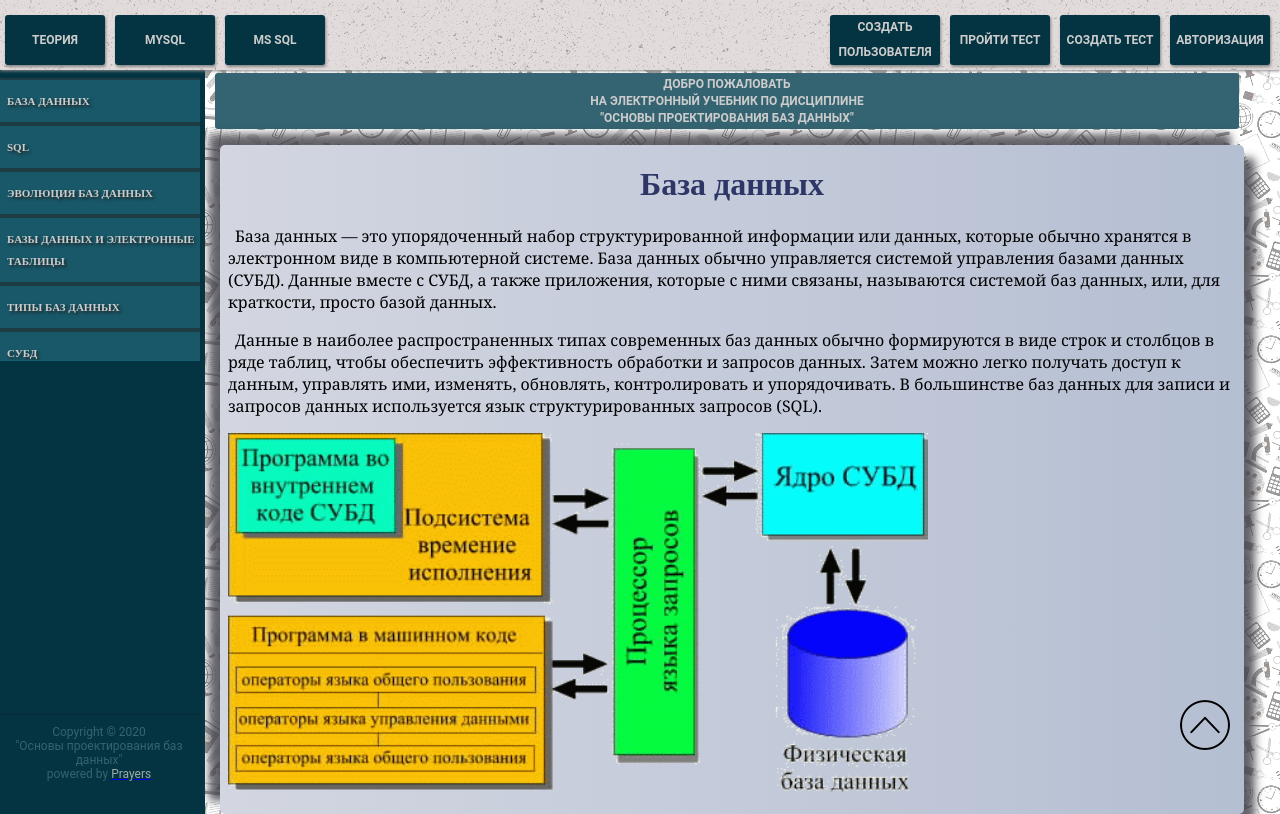
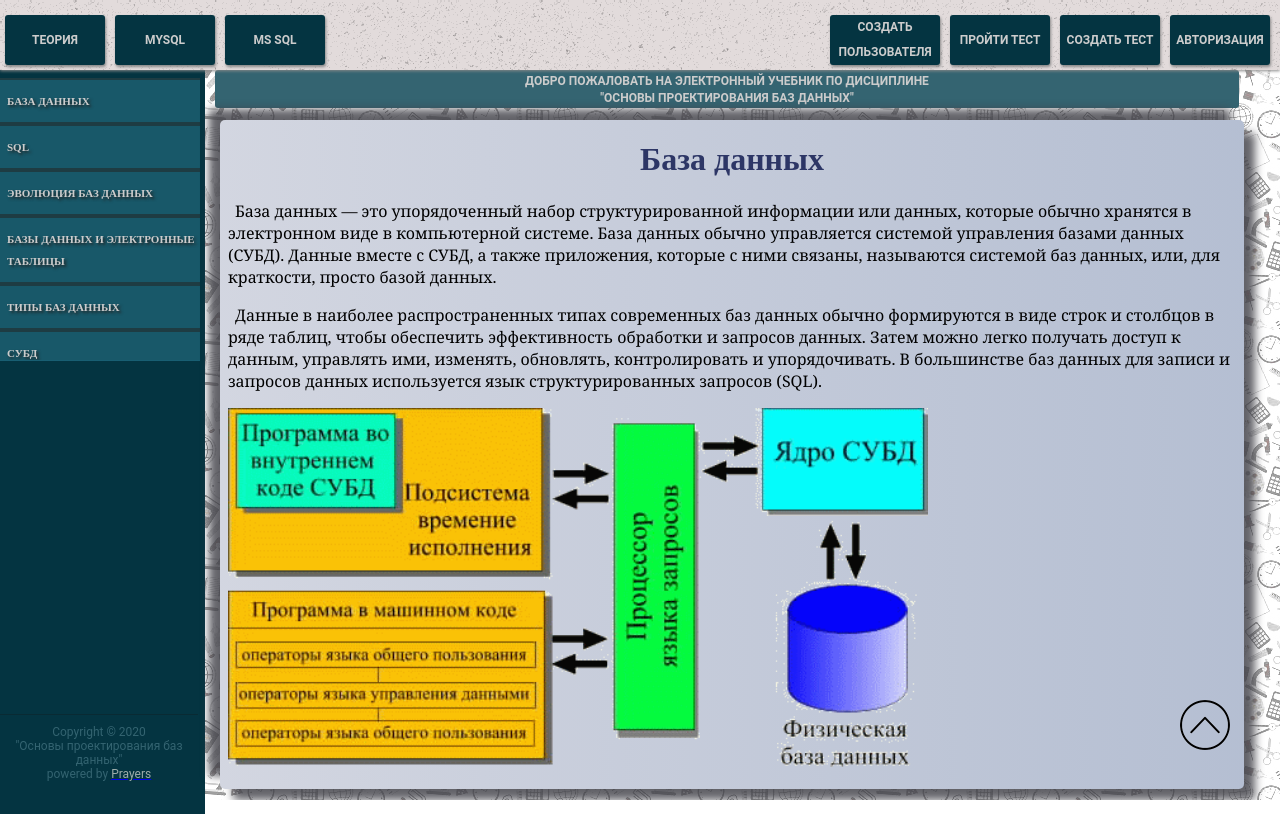
Before and after one commit to GerHanNaAn/textbook, a plain HTML site: page index.html in a window 1280 px wide. Drawn offline with Linux system fonts and the light colour scheme.

Commit message:
Подправил строку привествия, добавил адпативность

```diff
--- a/index.html
+++ b/index.html
@@ -50,7 +50,7 @@
 
 
 	<div id='logo'>
-		Добро пожаловать<br> на электронный учебник по дисциплине <br> "Основы проектирования баз данных"
+		Добро пожаловать на электронный учебник по дисциплине <br> "Основы проектирования баз данных"
 	</div>
 
 	<div id="menuGGG">
--- a/style.css
+++ b/style.css
@@ -45,7 +45,7 @@ body{
 
 
 #main{
-	top: 45px;
+	top: 20px;
 	border-radius: 5px;
 	background: linear-gradient( 90deg, rgba(167, 200, 241, 0.26), rgba(51, 109, 185, 0.26));
 	-webkit-box-shadow: -12px -12px 9px -1px rgba(67, 67, 75, 0.83), 12px 12px 9px -1px rgba(67, 67, 75, 0.83);
@@ -65,18 +65,18 @@ body{
     text-transform: uppercase;
     font-weight: bold;
 	vertical-align: middle;
-	top: 73px;
+	top: 70px;
 	border-radius: 3px;
 	position: absolute;
 	background: rgb(52, 100, 113);
 	left: 215px;
-	height: 50px;
+	height: 32px;
 	/* margin-right: 100px; */
 	padding: 3px 0;
 	color: #ccc;
 	text-align: center;
 	line-height: 17px;
-
+	width: 100%;
 	/* background-image: url(asfalt-dark.png); */
 }
 .container{
@@ -195,11 +195,15 @@ body{
 @media screen and (min-width: 0px){
 	#main, #logo {
 		width: 60vw;
+		font-size: 1.6vw;
+
 	}
 }
 @media screen and (min-width: 750px){
 	#main, #logo {
 		width: 70vw;
+		font-size: 12px;
+
 	}
 }
 @media screen and (min-width: 950px){
```
